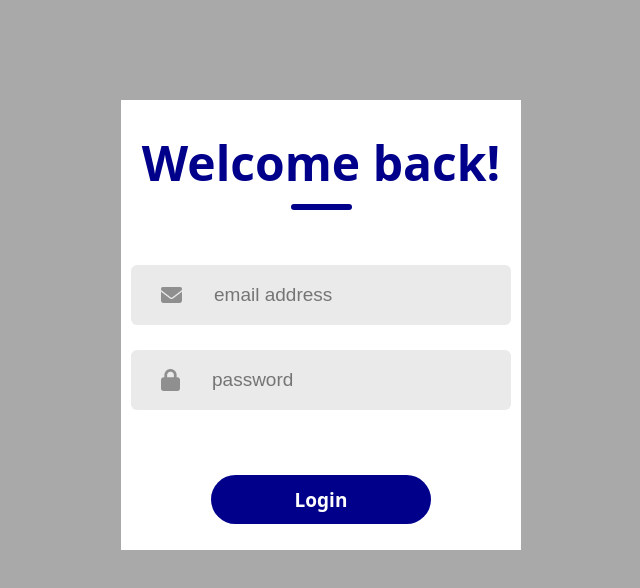
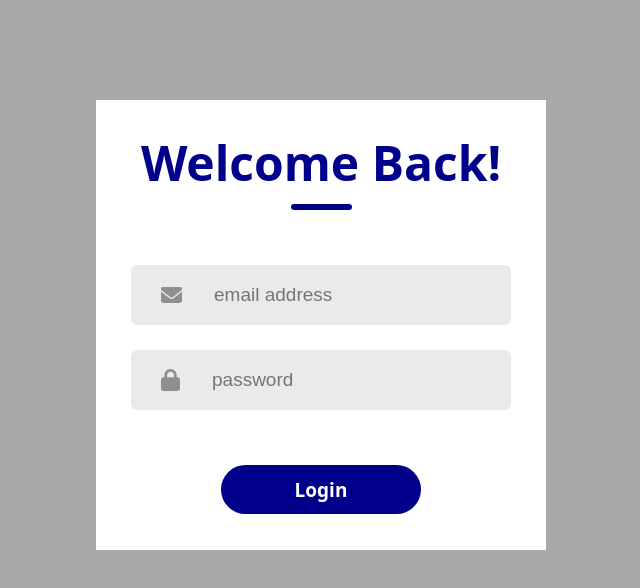
Before and after one commit to samkelo-nkabinde/orbit, a React (Vite) app: page / in a window 1280 px wide. Shown: the top 588 px of the page, without its empty margins (319-959 px from the left). Built offline with nearby package versions, Linux system fonts and the light colour scheme.

Commit message:
Login ui finised

```diff
--- a/src/components/Login/Login.jsx
+++ b/src/components/Login/Login.jsx
@@ -1,13 +1,15 @@
 import styles from './Login.module.css';
 import email_icon from '../../assets/email.png'
 import password_icon from '../../assets/password.png'
+import { useState } from 'react';
 
 function Login() {
+
     return(
         <div className={styles.container}>
             <div className={styles.header}>
                 <div className={styles.text}>
-                    Welcome back!
+                    Welcome Back!
                 </div>
 
                 <div className={styles.underline}>
@@ -30,6 +32,7 @@ function Login() {
                     <div className={styles.login}>
                         Login
                     </div>
+
                 </div>
             </div>
 
--- a/src/components/Login/Login.module.css
+++ b/src/components/Login/Login.module.css
@@ -3,7 +3,7 @@
     flex-direction: column;
     margin: auto;
     margin-top: 100px;
-    width: 400px;
+    width: 450px;
     height: 440px;
     background: white;
     padding-bottom: 10px;
@@ -54,7 +54,7 @@
 
 .input input{
     height: 50px;
-    width: 400px;
+    width: 390px;
     background: transparent;
     border: none;
     outline: none;
@@ -64,15 +64,15 @@
 
 .loginContainer{
     display: flex;
-    gap: 20px;
-    margin: 40px auto;
+    gap: 10px;
+    margin: 30px auto;
 }
 
 .login{
     display: flex;
     justify-content: center;
     align-items: center;
-    width: 220px;
+    width: 200px;
     height: 49px;
     color: white;
     background: darkblue;
@@ -81,3 +81,8 @@
     font-weight: 700;
     cursor: pointer;
 }
+
+.submitLogin{
+    background: #eaeaea;
+    color: #676767;
+}
```
